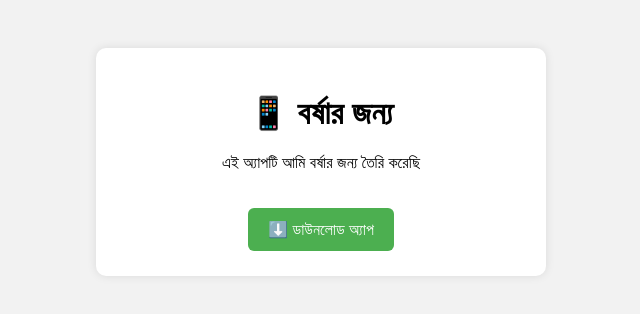
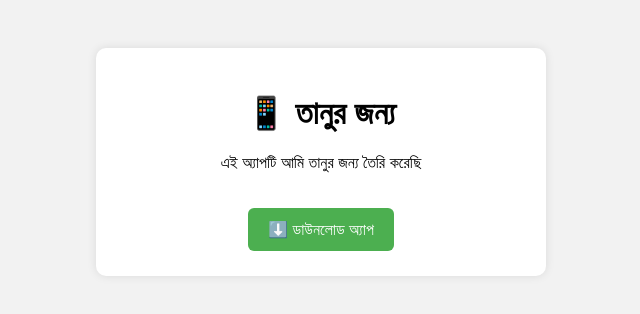
Before and after one commit to sohanurrahman99/my-app-site, a plain HTML site: page index.html in a window 1280 px wide. Shown: the full height of the page, 319-959 px from the left. Drawn offline with Linux system fonts and the light colour scheme.

Commit message:
Update index.html

```diff
--- a/index.html
+++ b/index.html
@@ -33,8 +33,8 @@
 <body>
 
 <div class="card">
-  <h1>📱 বর্ষার জন্য </h1>
-  <p>এই অ্যাপটি আমি বর্ষার জন্য তৈরি করেছি</p>
+  <h1>📱 তানুর জন্য </h1>
+  <p>এই অ্যাপটি আমি তানুর জন্য তৈরি করেছি</p>
 
   <a class="download"
      href="https://raw.githubusercontent.com/sohanurrahman99/my-app-site/main/YouTube_1768451868484_signed_mod.apk"
```
